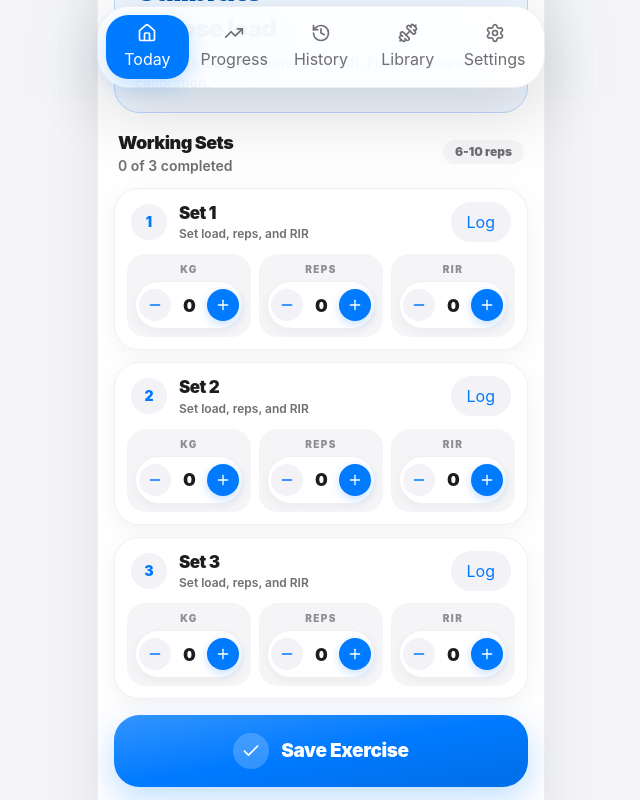
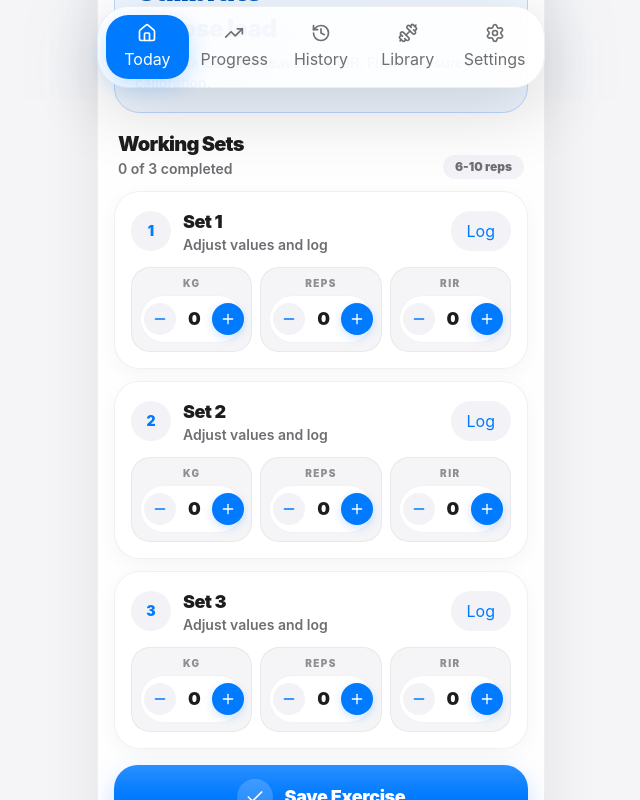
Before and after one commit to kg4t9rd9s8-blip/hypertrophy-app, a React (Vite) app: page / in a window 1280 px wide. Shown: the part 700-1500 px from the top of the page, without its empty margins (319-959 px from the left). Built offline with nearby package versions, Linux system fonts and the light colour scheme.

Commit message:
Revamp working sets UI

```diff
--- a/src/App.jsx
+++ b/src/App.jsx
@@ -190,24 +190,24 @@ function CompactStepper({ label, value, setValue, step = 1, min = 0, max = null,
   }
 
   return (
-    <div className="rounded-[1.15rem] bg-[#F5F5F7] p-2">
+    <div className="rounded-[1.2rem] border border-black/[0.05] bg-[#F5F5F7] p-2">
       <p className="mb-1 text-center text-[10px] font-black uppercase tracking-[0.14em] text-[#8E8E93]">
         {label}
       </p>
 
-      <div className="flex h-12 items-center justify-between rounded-full bg-white px-1 shadow-[inset_0_0_0_1px_rgba(0,0,0,0.06),0_3px_10px_rgba(0,0,0,0.04)]">
+      <div className="flex items-center justify-between rounded-full bg-white px-1 py-1 shadow-[inset_0_0_0_1px_rgba(0,0,0,0.05)]">
         <button
           type="button"
           aria-label={`Decrease ${label}`}
           onClick={decrease}
-          className="group flex h-12 w-12 items-center justify-center rounded-full transition active:scale-95"
+          className="flex h-10 w-10 items-center justify-center rounded-full transition active:scale-95"
         >
-          <span className="flex h-8 w-8 items-center justify-center rounded-full bg-[#F2F2F7] text-[#007AFF] transition group-active:bg-[#EAF3FF]">
+          <span className="flex h-8 w-8 items-center justify-center rounded-full bg-[#F2F2F7] text-[#007AFF]">
             <Minus className="h-4 w-4" />
           </span>
         </button>
 
-        <div className="min-w-9 text-center text-[18px] font-black tracking-[-0.04em] text-[#1D1D1F]">
+        <div className="min-w-[36px] text-center text-[18px] font-black tracking-[-0.04em] text-[#1D1D1F]">
           {value || 0}
           {suffix}
         </div>
@@ -216,9 +216,9 @@ function CompactStepper({ label, value, setValue, step = 1, min = 0, max = null,
           type="button"
           aria-label={`Increase ${label}`}
           onClick={increase}
-          className="group flex h-12 w-12 items-center justify-center rounded-full transition active:scale-95"
+          className="flex h-10 w-10 items-center justify-center rounded-full transition active:scale-95"
         >
-          <span className="flex h-8 w-8 items-center justify-center rounded-full bg-[#007AFF] text-white shadow-[0_3px_10px_rgba(0,122,255,0.24)] transition group-active:bg-[#006FE6]">
+          <span className="flex h-8 w-8 items-center justify-center rounded-full bg-[#007AFF] text-white shadow-[0_3px_10px_rgba(0,122,255,0.20)]">
             <Plus className="h-4 w-4" />
           </span>
         </button>
@@ -424,9 +424,9 @@ function SetCards() {
 
   return (
     <div className="space-y-3">
-      <div className="flex items-center justify-between px-1">
+      <div className="flex items-end justify-between px-1">
         <div>
-          <p className="text-[18px] font-black tracking-[-0.03em] text-[#1D1D1F]">
+          <p className="text-[20px] font-black tracking-[-0.04em] text-[#1D1D1F]">
             Working Sets
           </p>
           <p className="text-sm font-semibold text-[#6E6E73]">
@@ -434,7 +434,7 @@ function SetCards() {
           </p>
         </div>
 
-        <div className="rounded-full bg-[#F5F5F7] px-3 py-1 text-xs font-black text-[#6E6E73]">
+        <div className="rounded-full bg-[#F2F2F7] px-3 py-1 text-xs font-black text-[#6E6E73]">
           {activeExercise?.targetMin}-{activeExercise?.targetMax} reps
         </div>
       </div>
@@ -443,16 +443,16 @@ function SetCards() {
         <motion.div
           layout
           key={i}
-          className={`overflow-hidden rounded-[1.55rem] border transition ${
+          className={`rounded-[1.6rem] border px-4 py-4 transition ${
             s.complete
-              ? "border-[#34C759]/25 bg-[#F0FBF4] shadow-[0_6px_18px_rgba(52,199,89,0.08)]"
-              : "border-black/[0.06] bg-white shadow-[0_6px_20px_rgba(0,0,0,0.045)]"
+              ? "border-[#34C759]/20 bg-[#F4FBF6] shadow-[0_4px_14px_rgba(52,199,89,0.06)]"
+              : "border-black/[0.06] bg-white shadow-[0_6px_20px_rgba(0,0,0,0.035)]"
           }`}
         >
-          <div className="flex items-center justify-between px-4 py-3">
+          <div className="mb-3 flex items-center justify-between gap-3">
             <div className="flex items-center gap-3">
               <div
-                className={`flex h-9 w-9 items-center justify-center rounded-full text-sm font-black ${
+                className={`flex h-10 w-10 items-center justify-center rounded-full text-sm font-black ${
                   s.complete
                     ? "bg-[#34C759] text-white"
                     : "bg-[#F2F2F7] text-[#007AFF]"
@@ -462,11 +462,11 @@ function SetCards() {
               </div>
 
               <div>
-                <p className="text-[17px] font-black tracking-[-0.03em] text-[#1D1D1F]">
+                <p className="text-[18px] font-black tracking-[-0.03em] text-[#1D1D1F]">
                   Set {i + 1}
                 </p>
-                <p className="text-xs font-semibold text-[#6E6E73]">
-                  {s.complete ? "Logged" : "Set load, reps, and RIR"}
+                <p className="text-sm font-semibold text-[#6E6E73]">
+                  {s.complete ? "Logged" : "Adjust values and log"}
                 </p>
               </div>
             </div>
@@ -484,7 +484,7 @@ function SetCards() {
             </button>
           </div>
 
-          <div className="grid grid-cols-3 gap-2 px-3 pb-3">
+          <div className="grid grid-cols-3 gap-2">
             <CompactStepper
               label="kg"
               value={s.weight}
@@ -630,16 +630,16 @@ function SetCards() {
 
 <Button
   onClick={saveSession}
-            className="group relative flex min-h-[72px] w-full items-center justify-center overflow-hidden rounded-[1.6rem] bg-[#007AFF] px-6 text-white shadow-[0_12px_32px_rgba(0,122,255,0.25)] transition-all duration-200 hover:bg-[#006FE6] active:scale-[0.985]"
+  className="group relative flex min-h-[64px] w-full items-center justify-center overflow-hidden rounded-[1.5rem] bg-[#007AFF] px-5 text-white shadow-[0_10px_26px_rgba(0,122,255,0.22)] transition-all duration-200 hover:bg-[#006FE6] active:scale-[0.985]"
 >
-            <div className="absolute inset-0 bg-gradient-to-br from-white/20 via-transparent to-black/10" />
+  <div className="absolute inset-0 bg-gradient-to-b from-white/16 via-transparent to-black/8" />
 
   <div className="relative flex items-center justify-center gap-3">
-              <div className="flex h-9 w-9 items-center justify-center rounded-full bg-white/20">
+    <div className="flex h-9 w-9 items-center justify-center rounded-full bg-white/18">
       <Check className="h-5 w-5" />
     </div>
 
-              <span className="text-[19px] font-black tracking-[-0.02em]">
+    <span className="text-[18px] font-black tracking-[-0.02em]">
       Save Exercise
     </span>
   </div>
```
Lines whose indentation alone changed are shown as unchanged.
